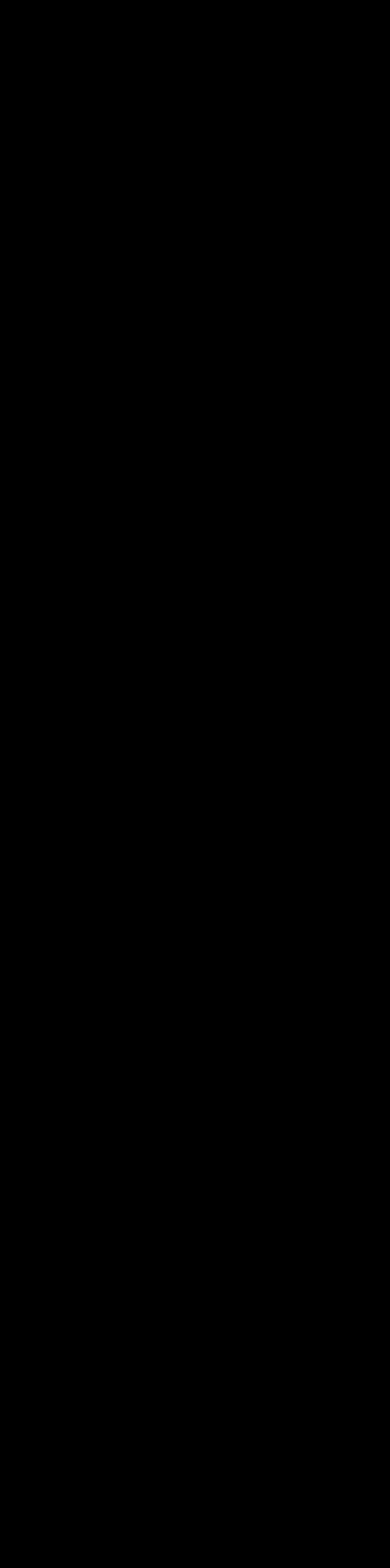
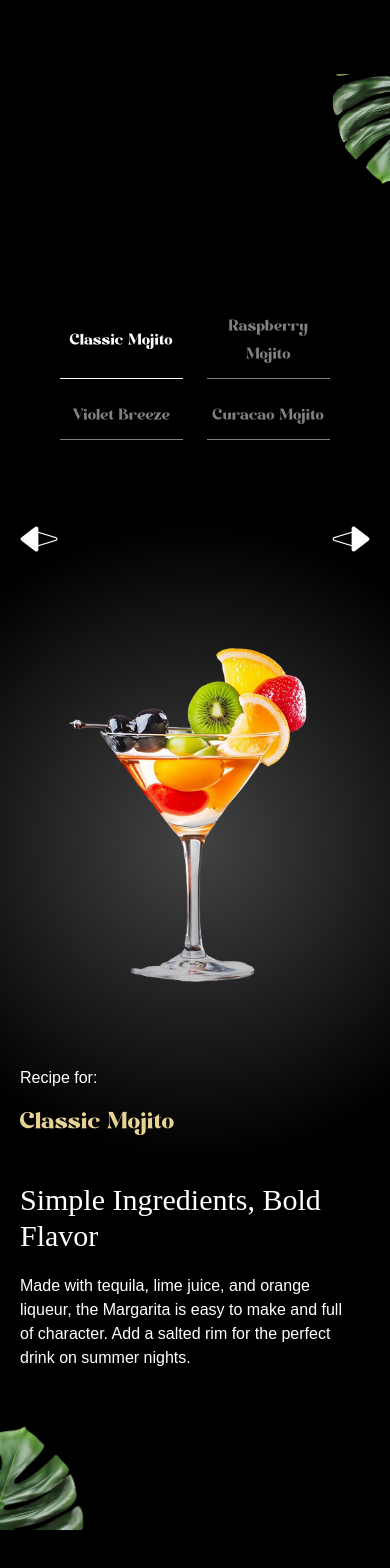
Before and after one commit to Shukardeen/gsap-cocktail-project, a React (Vite) app: page / in a window 390 px wide. Shown: the part 5605-7173 px from the top of the page. Before the commit the page ends 5839 px from the top, so only its background shows below. Built offline with nearby package versions, Linux system fonts and the light colour scheme; a web font is replaced by a local one.

Commit message:
implemented menu section

```diff
--- a/constants/index.js
+++ b/constants/index.js
@@ -8,7 +8,7 @@
     title: "About Us",
   },
   {
-    id: "work",
+    id: "art",
     title: "The Art",
   },
   {
@@ -134,7 +134,7 @@
   },
 ];
 
-const sliderLists = [
+const allCocktails = [
   {
     id: 1,
     name: "Classic Mojito",
@@ -179,5 +179,5 @@
   openingHours,
   storeInfo,
   socials,
-  sliderLists,
+  allCocktails,
 };
--- a/src/App.jsx
+++ b/src/App.jsx
@@ -1,7 +1,7 @@
 import React from "react"
 import { ScrollTrigger, SplitText } from "gsap/all"
 import gsap from "gsap"
-import { Navbar, Hero, Cocktails, About, Art } from "./components/components.js"
+import { Navbar, Hero, Cocktails, About, Art, Menu } from "./components/components.js"
 
 gsap.registerPlugin(ScrollTrigger, SplitText);
 
@@ -13,6 +13,9 @@
       <Cocktails />
       <About />
       <Art />
+      <Menu />
+
+      <div className="h-dvh"></div>
     </main>
   )
 }
--- /dev/null
+++ b/src/components/Menu.jsx
@@ -0,0 +1,89 @@
+import React, { useRef, useState } from 'react'
+import { allCocktails } from '../../constants'
+import { useGSAP } from '@gsap/react';
+import gsap from 'gsap';
+
+function Menu() {
+    const [currentIndex, setCurrentIndex] = useState(0);
+    const contentRef = useRef(null);
+    const totalCocktails = allCocktails.length;
+
+    const getCocktailAt = (indexOffset) => {
+        return allCocktails[(currentIndex + indexOffset + totalCocktails) % totalCocktails];
+    }
+
+    const currentCocktail = getCocktailAt(0);
+    const prevCocktail = getCocktailAt(-1);
+    const nextCocktail = getCocktailAt(1);
+
+    const gotoSlide = (index) => {
+        const newIndex = (index + totalCocktails) % totalCocktails;
+        setCurrentIndex(newIndex);
+    }
+
+    useGSAP(() => {
+        gsap.fromTo("#title", { opacity: 0 }, { opacity: 1, duration: 1 });
+
+        gsap.fromTo(".cocktail img", { opacity: 0, xPercent: -100 }, { opacity: 1, xPercent: 0, duration: 1, ease: "power1.inOut" });
+
+        gsap.fromTo(".details h2, .details p", { yPercent: 100, opacity: 0 }, { yPercent: 0, opacity: 1, ease: "power1.inOut"})
+    }, [currentIndex])
+    return (
+        <section id="menu">
+            <img src="/images/slider-left-leaf.png" alt="left-leaf" id='m-left-leaf' />
+            <img src="/images/slider-right-leaf.png" alt="right-leaf" id='m-right-leaf' />
+
+            <h2 id='menu-heading' className='sr-only'>
+                Cocktail Menu
+            </h2>
+
+            <nav className='cocktail-tabs' aria-label='Cocktail Navigation'>
+                {allCocktails.map((cocktail, index) => {
+                    const isActive = index === currentIndex;
+
+                    return (
+                        <button
+                        key={cocktail.id}
+                        className={`${isActive ? "text-white border-white" : "text-white/50 border-white/50"}`}
+                        onClick={() => gotoSlide(index)}
+                        >
+                            {cocktail.name}
+                        </button>
+                    )
+                })}
+            </nav>
+
+            <div className="content">
+                <div className="arrows">
+                    <button className="text-left" onClick={() => gotoSlide(currentIndex - 1)}>
+                        <span>{prevCocktail.name}</span>
+                        <img src="/images/right-arrow.png" alt="right-arrow" aria-hidden />
+                    </button>
+
+                    <button className="text-left" onClick={() => gotoSlide(currentIndex + 1)}>
+                        <span>{nextCocktail.name}</span>
+                        <img src="/images/left-arrow.png" alt="left-arrow" aria-hidden />
+                    </button>
+                </div>
+
+                <div className="cocktail">
+                    <img src={currentCocktail.image} alt="cocktailImage" />
+                </div>
+
+                <div className="recipe">
+                    <div ref={contentRef} className='info'>
+                        <p>Recipe for:</p>
+                        <p id='title'>{currentCocktail.name}</p>
+                    </div>
+
+                    <div className="details">
+                        <h2>{currentCocktail.title}</h2>
+                        <p>{currentCocktail.description}</p>
+                    </div>
+                </div>
+            </div>
+        </section>
+    )
+}
+
+export default Menu
--- a/src/components/components.js
+++ b/src/components/components.js
@@ -3,11 +3,13 @@
 import Cocktails from "./Cocktails";
 import About from "./About";
 import Art from "./Art";
+import Menu from "./Menu";
 
 export {
     Navbar,
     Hero,
     Cocktails,
     About,
-    Art
+    Art,
+    Menu
 }
--- a/src/index.css
+++ b/src/index.css
@@ -248,7 +248,7 @@
     }
 
     .content {
-      @apply flex md:flex-row flex-col justify-between md:mb-0 md:mt-0 mt-40 gap-10;
+      @apply flex md:flex-row flex-col justify-between md:mb-64 md:mt-0 mt-40 gap-10;
     }
 
     .cocktail-img {
@@ -286,7 +286,7 @@
     }
 
     .cocktail-tabs {
-      @apply grid md:grid-cols-4 grid-cols-2 md:gap-20 gap-10 sm:mb-32 mb-20 relative z-10 md:max-w-6xl md:mx-auto;
+      @apply grid md:grid-cols-4 grid-cols-2 md:gap-20 gap-6 sm:mb-32 mb-20 relative z-10 md:max-w-6xl md:mx-auto;
 
       button {
         @apply md:text-3xl text-xl pb-2 cursor-pointer hover:text-yellow hover:border-yellow border-b-1 transition-colors font-modern-negra;
```
